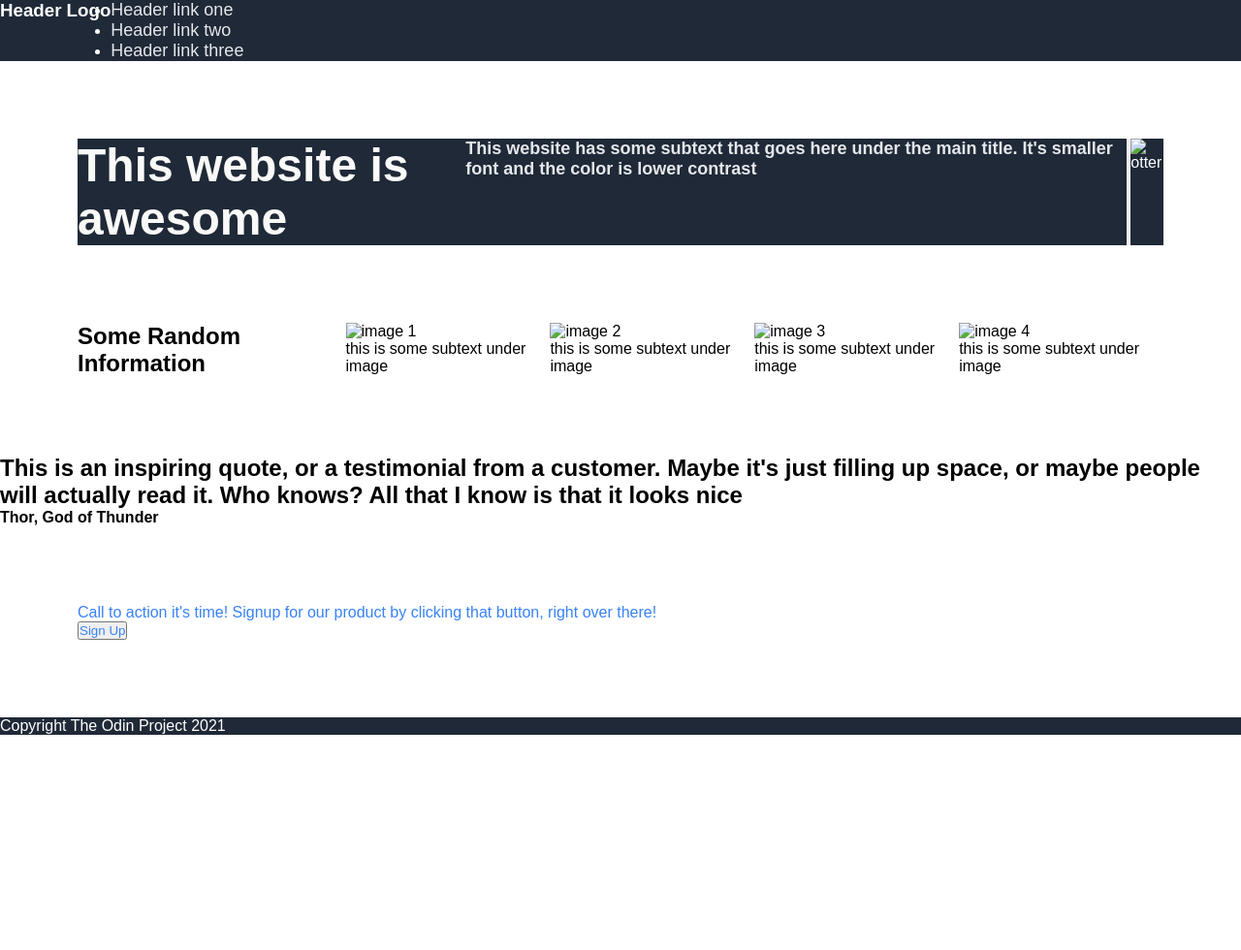
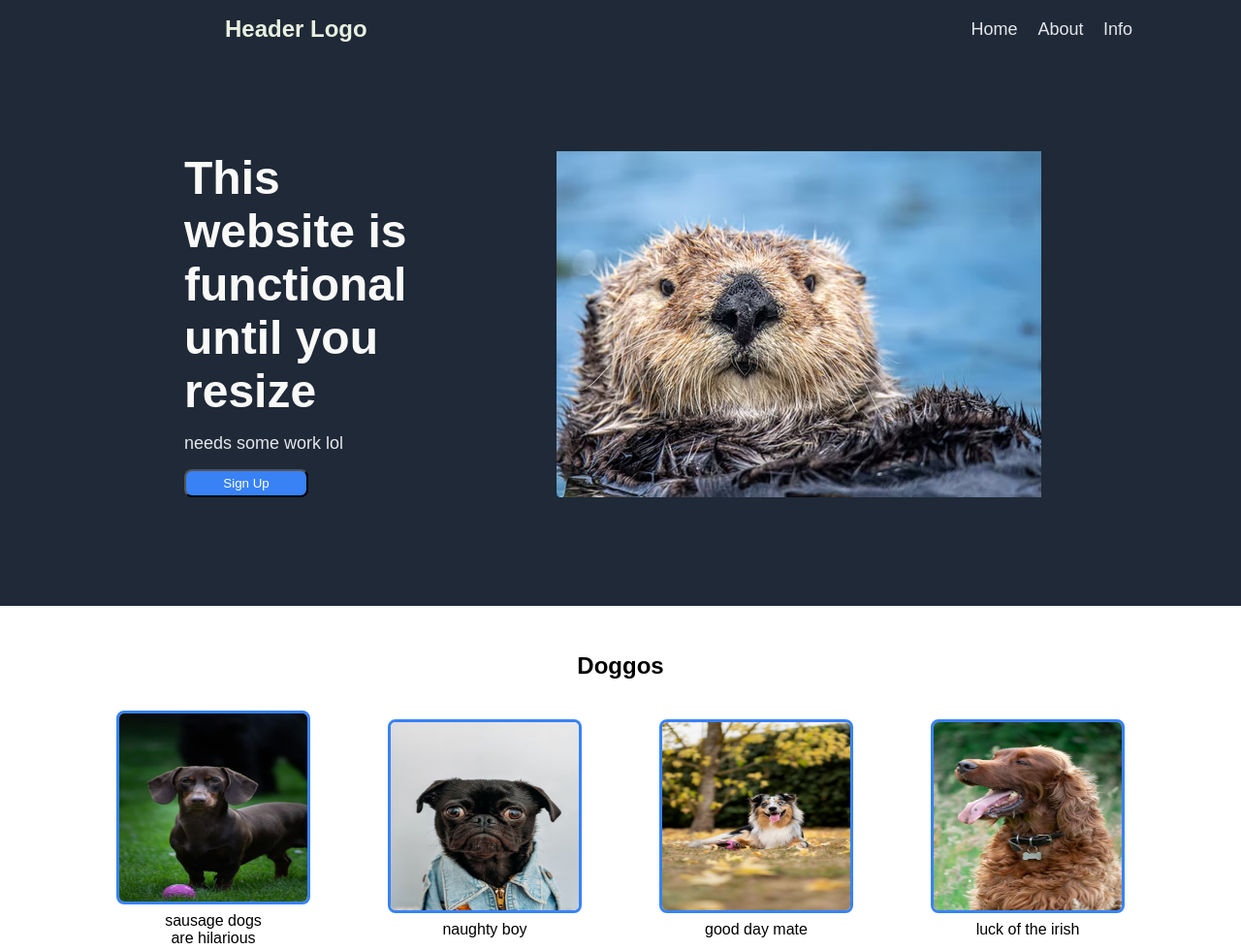
Before and after one commit to churlish404/Landing-Page-404, a plain HTML site: page index.html in a window 1280 px wide. Shown: the top 980 px of the page at 97% size. Before the commit the page ends 800 px from the top, so only its background shows below. Drawn offline with Linux system fonts and the light colour scheme.

Commit message:
Fix margins on each section, completes basic structure

```diff
--- a/index.html
+++ b/index.html
@@ -9,55 +9,65 @@
 </head>
 <body>
             <header>
-                <h3> Header Logo </h3>
+                <h3 class="Header-Logo"> Header Logo </h3>
+                <nav id="navbar">
                 <ul>
-                    <li> <a href=""> Header link one</a> </li>
-                    <li> <a href=""> Header link two</a> </li>
-                    <li> <a href=""> Header link three</a> </li>
+                    <li> <a href=""> Home </a> </li>
+                    <li> <a href=""> About</a> </li>
+                    <li> <a href=""> Info </a> </li>
                 </ul>
+                </nav>
             </header>
 
             <main>
-                <div class="Hero section">
-                    <h1> This website is awesome</h1>
-                    <h4>This website has some subtext that goes here under the main title. It's smaller font and the color is lower contrast</h4>
-                    <button class="Header-Signup-Button"></button>
-                    <img src="otter" alt="otter">
+                <div class="Hero-section">
+                    <div class="hero-text-wrapper">
+                        <h1> This website is functional until you resize</h1>
+                        <h4> needs some work lol</h4>
+                        <button class="Header-Signup-Button"> Sign Up </button>
+                    </div>
+                        <img class="Hero-image" src="otter.jpeg" alt="otter">
+
                 </div>
 
 
                 <article class="Info section">
-                    <h2> Some Random Information</h2>
+                    <h2> Doggos </h2>
+                    <div class="tile-wrapper">
                         <div class="tile">
-                        <img class="hero-image" src="" alt="image 1">
-                        <p> this is some subtext under image </p>
+                            <img class="info-image" src="sausage.jpeg" alt="image 1">
+                            <span class="caption"> sausage dogs are hilarious </span>
                         </div>
 
                         <div class="tile">
-                        <img src="" alt="image 2">
-                        <p>this is some subtext under image </p>
+                            <img class="info-image" src="pug.jpeg" alt="image 1">
+                            <span class="caption"> naughty boy </span>
                         </div>
 
                         <div class="tile">
-                        <img src="" alt="image 3">
-                        <p>this is some subtext under image </p>
+                            <img class="info-image" src="aussie.jpeg" alt="image 1">
+                            <span class="caption"> good day mate </span>
                         </div>
 
                         <div class="tile">
-                        <img src="" alt="image 4">
-                        <p>this is some subtext under image </p>
+                            <img class="info-image" src="irish.jpeg" alt="image 1">
+                            <span class="caption"> luck of the irish  </span>
+                        </div>
                     </div>
                 </article>
 
-                    <div class="Quote">
-                        <h2> This is an inspiring quote, or a testimonial from a customer. Maybe it's just filling up space, or maybe people will actually read it. Who knows? All that I know is that it looks nice</h2>
-                        <p> <strong> Thor, God of Thunder </strong> </p>
+                    <div class="Quote section">
+                        <h2 class="Quote-body"> "This is an inspiring quote, or a testimonial from a customer. Maybe it's just filling up space, or maybe people will actually read it. Who knows? All that I know is that it looks nice" <br></h2>
+                        <h3> -Thor, God of Thunder </h3>
                     </div>
 
                     <div class="Call-to-Action section">
-                        <div class="content">
-                        <p> Call to action it's time! Signup for our product by clicking that button, right over there! </p>
-                        <button> Sign Up </button>
+                        <div class="Call-to-Action-container">
+                        <h3> Call to action it's time! </h3>
+                        <p> Signup for our product by clicking that button, right over there! </p>
+                        <div id="button-wrapper">
+                        <button class="CTA-btn"> Sign Up </button>
+                        </div>
                     </div>
                     </div>
             </main>
--- a/styles.css
+++ b/styles.css
@@ -2,45 +2,201 @@
     margin: 0px;
     padding: 0px;
     box-sizing: border-box;
+}
+html {
+    font-size: 16px; /* setting font size in parent element to allow use of rem measurements in child elements */
 }
 
 body {
     font-family: sans-serif;
     width: 100%;
     display: flex;
-    flex-direction: column;
+    flex-direction: column; /* stacks sections of body on top of each other */
+
+}
+header {
+    display: flex; /* default flex direction is row */
+    justify-content: space-evenly; /* used to divide header elements evenly across page */
+    align-items: center; /* aligns header elements vertically */
+}
+
+.Header-Logo {
+    font-size: 24px;
+    color: #e8f0e0;
+    padding-left: 14.5rem;
+    padding-top: 1rem;
+    flex: 1; /* assigned element flex grow 1, flex shrink 1 flex basis 0 to use all available space horizontally across header */
+}
+
+#navbar a {
+    text-decoration:none; /* remove underline from links */
+    font-size:18px;
+    padding-right: 1rem;
+}
+#navbar li {
+    display: inline; /* puts all list items on same line. Need to add as are block elements by default */
+}
+
+ul {
+      padding-right: 6rem;
+      padding-top: 1rem;
 }
 
 a,
 h4 {
     text-decoration: none;
     font-size: 18px;
+    font-weight: 400;
     color: #E5E7EB;
 }
 
-.header-logo{
-    font-size: 24px;
-    color: #e8f0e0;
-}
 .section {
-    margin: 5em;
+    flex: 1;
     display: flex;
+    margin-top: 5rem;
 }
 
 header,
 footer,
-.Hero {
+.Hero-section {
     background: #1F2937;
     color: white;
     display: flex;
 }
-h1{
+h1 {
     font-size: 48px;
     font-weight: extra-bold;
     color: #F9FAF8;
+    width: 15rem;
+}
+
+h2 {
+    padding: 2rem;
 }
 
 button,
-.content {
-    color: #3882F6;
+.Call-to-Action-container
+{
+    background-color: #3882F6;
+    color: white;
 }
+
+.Hero-image {
+    float: right; /* sticky plaster method to align hero image to right of hero text */
+    padding: 2rem 5rem 2rem 5rem;
+    display: inline-block
+    height: 200px;
+}
+
+.Hero-section {
+    flex: 1;
+    padding-top: 5rem;
+    padding-bottom: 5rem;
+    justify-content: center;
+}
+
+.hero-text-wrapper {
+    padding: 2rem 4rem 2rem 4rem;
+    display: flex;
+    flex-direction: column;
+    flex-wrap: wrap;
+    gap: 1rem;
+    inline-size: min-content;
+}
+
+button {
+    padding: 0.3rem;
+    display: inline-block;
+    width: 8rem;
+    border-radius: 8px;
+}
+
+.Info.section {
+    margin-top: 1rem;
+    flex-direction: column;
+    align-items: center;
+}
+
+.tile-wrapper {
+    display: flex;
+    justify-content: space-evenly;
+    align-items: center;
+    gap: 10rem;
+}
+
+.tile {
+    vertical-align: top;
+    display: inline-block;
+    text-align: center;
+    width: 120px;
+    display: flex;
+    flex-direction: column;
+    justify-content: center;
+    align-items: center;
+    gap: .5rem;
+}
+
+.info-image {
+    width: 200px;
+    height: 200px;
+    border: solid #3882F6; 8px;
+    border-radius: 8px;
+}
+
+.caption {
+    display: block;
+}
+
+.Quote-body {
+    font: italic lighter 36px sans-serif;
+    width: 50rem;
+}
+
+.Quote h3 {
+    font-size: 24px;
+    font-weight: bold;
+    padding-right: 22rem;
+    align-self: flex-end;
+}
+
+.section.Quote {
+    background-color: #E5E7EB;
+    padding-top: 8rem;
+    padding-bottom: 8rem;
+    flex-direction: column;
+    justify-content: center;
+    align-items: center;
+}
+
+.section.Call-to-Action {
+    background-color: white;
+    display: flex;
+    justify-content: center;
+    align-items: center;
+    padding: 5rem;
+}
+
+.Call-to-Action-container {
+    font: white;
+    width: 65rem;
+    height: 10rem;
+    display: flex;
+    flex-direction: column;
+    background-color: #3882F6;
+    padding: 2em 2em 2em 2em;
+    border-radius: 8px;
+}
+
+.CTA-btn {
+    border: solid white 0.15rem;
+}
+footer {
+    height: 5rem;
+    display: flex;
+    justify-content: center;
+    align-items: center;
+}
+#button-wrapper {
+    position: absolute;
+    right: 18rem;
+}
```
Also changed, not shown: aussie.jpeg (added), irish.jpeg (added), otter.jpeg (added), pug.jpeg (added), sausage.jpeg (added). Lines whose indentation alone changed are shown as unchanged.
